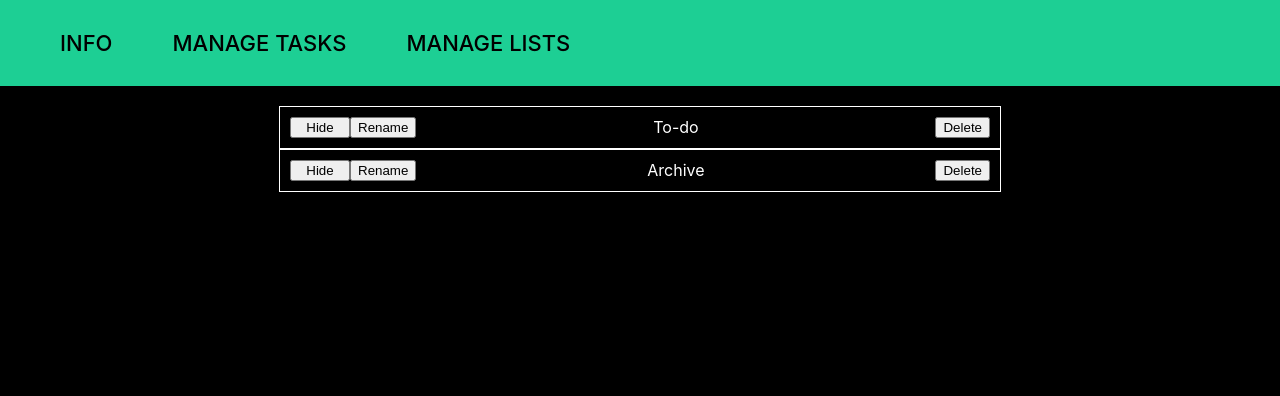
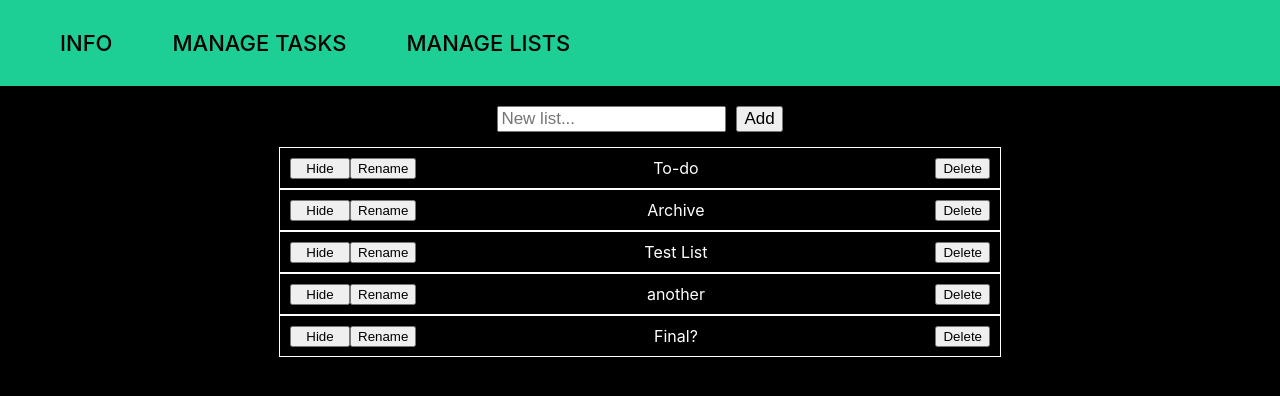
Before and after one commit to attealalahti/task-organizer, a React (Create React App) app: page /lists in a window 1280 px wide. Shown: the top 396 px of the page. Built offline with nearby package versions, Linux system fonts and the light colour scheme; data requests are answered from the project's data file.

Commit message:
Make tag creator into a generic component. Use it on lists page.

```diff
--- a/db.json
+++ b/db.json
@@ -43,6 +43,18 @@
         "66"
       ],
       "lastEdit": 1638825690602
+    },
+    {
+      "id": "82",
+      "content": "Task task",
+      "tagIds": [],
+      "lastEdit": 1638968476642
+    },
+    {
+      "id": "89",
+      "content": "Eat dinner.",
+      "tagIds": [],
+      "lastEdit": 1638969540217
     }
   ],
   "lists": [
@@ -52,7 +64,8 @@
       "taskIds": [
         "38",
         "71",
-        "32"
+        "32",
+        "82"
       ]
     },
     {
@@ -60,14 +73,36 @@
       "title": "Archive",
       "taskIds": [
         "72",
+        "89"
+      ]
+    },
+    {
+      "id": "89",
+      "title": "Test List",
+      "taskIds": [
         "24"
       ]
+    },
+    {
+      "id": "90",
+      "title": "another",
+      "taskIds": []
+    },
+    {
+      "id": "91",
+      "title": "Final?",
+      "taskIds": []
     }
   ],
-  "listOrder": [
-    "5",
-    "6"
-  ],
+  "listOrder": {
+    "order": [
+      "5",
+      "6",
+      "89",
+      "90",
+      "91"
+    ]
+  },
   "tags": [
     {
       "id": "65",
@@ -83,6 +118,6 @@
     }
   ],
   "autoIncrement": {
-    "next": 73
+    "next": 92
   }
 }
--- a/src/App.css
+++ b/src/App.css
@@ -161,10 +161,10 @@ form.EditTag input {
     width: 75px;
     margin-right: 10px;
 }
-.CreateTag {
+.CreateItem {
     margin: 15px;
 }
-.CreateTag form * {
+.CreateItem form * {
     margin-left: 5px;
     margin-right: 5px;
     font-size: 17px;
@@ -178,8 +178,6 @@ form.EditTag input {
     font-size: 20px;
 }
 .ListDraggableContainer {
-    display: flex;
-    flex-direction: column;
     margin: auto;
     width: fit-content;
 }
--- /dev/null
+++ b/src/ItemCreator.js
@@ -0,0 +1,32 @@
+import React from "react";
+
+class ItemCreator extends React.Component {
+    inputText = "";
+    render() {
+        return (
+            <div className="CreateItem">
+                <form
+                    onSubmit={(event) => {
+                        event.preventDefault();
+                        // Don't do anything if the input only has white space
+                        if (this.inputText.replace(/\s/g, "").length) {
+                            document.getElementById(this.props.id).value = "";
+                            this.props.onSubmit(this.inputText);
+                            this.inputText = "";
+                        }
+                    }}
+                >
+                    <input
+                        placeholder={this.props.placeholder}
+                        autoComplete="off"
+                        onChange={(event) => (this.inputText = event.target.value)}
+                        id={this.props.id}
+                    />
+                    <input type="submit" value="Add" />
+                </form>
+            </div>
+        );
+    }
+}
+
+export default ItemCreator;
--- a/src/ListsPage.js
+++ b/src/ListsPage.js
@@ -1,6 +1,7 @@
 import axios from "axios";
 import React from "react";
 import { DragDropContext, Droppable } from "react-beautiful-dnd";
+import ItemCreator from "./ItemCreator";
 import ListDraggable from "./ListDraggable";
 
 class ListsPage extends React.Component {
@@ -15,10 +16,30 @@ class ListsPage extends React.Component {
         this.setState({
             loading: false,
             lists: lists,
-            listOrder: listOrder,
+            listOrder: listOrder.order,
             nextId: autoIncrement.next,
         });
     }
+    handleNewListSubmit = async (newListTitle) => {
+        const newList = {
+            id: this.state.nextId.toString(),
+            title: newListTitle,
+            taskIds: [],
+        };
+        const newListOrder = [...this.state.listOrder, newList.id];
+        const newLists = [...this.state.lists, newList];
+        this.setState({
+            nextId: this.state.nextId + 1,
+            lists: newLists,
+            listOrder: newListOrder,
+        });
+        await axios.post("http://localhost:3010/lists", newList);
+        await axios.patch("http://localhost:3010/listOrder", { order: newListOrder });
+        await axios.patch("http://localhost:3010/autoIncrement", {
+            next: this.state.nextId,
+        });
+    };
+
     onDragEnd = async (result) => {
         console.log(result);
     };
@@ -28,6 +49,11 @@ class ListsPage extends React.Component {
         } else {
             return (
                 <div>
+                    <ItemCreator
+                        onSubmit={this.handleNewListSubmit}
+                        id="newListInput"
+                        placeholder="New list..."
+                    />
                     <DragDropContext onDragEnd={this.onDragEnd}>
                         <Droppable droppableId="lists">
                             {(provided) => (
--- a/src/TasksPage.js
+++ b/src/TasksPage.js
@@ -3,6 +3,7 @@ import { DragDropContext } from "react-beautiful-dnd";
 import ListDroppable from "./ListDroppable";
 import Tag from "./Tag";
 import axios from "axios";
+import ItemCreator from "./ItemCreator";
 
 class TasksPage extends React.Component {
     constructor(props) {
@@ -17,7 +18,6 @@ class TasksPage extends React.Component {
             nextId: NaN,
             searchText: "",
         };
-        this.newTagText = "";
     }
     async componentDidMount() {
         let tasks = (await axios.get("http://localhost:3010/tasks")).data;
@@ -29,7 +29,7 @@ class TasksPage extends React.Component {
             loading: false,
             tasks: tasks,
             lists: lists,
-            listOrder: listOrder,
+            listOrder: listOrder.order,
             tags: tags,
             nextId: autoIncrement.next,
         });
@@ -188,23 +188,15 @@ class TasksPage extends React.Component {
             tagIds: newTagIds,
         });
     };
-    handleNewTagSubmit = async (event) => {
-        event.preventDefault();
-        // Don't do anything if the input only has white space
-        if (this.newTagText.replace(/\s/g, "").length) {
-            const newTag = { id: this.state.nextId.toString(), name: this.newTagText };
+    handleNewTagSubmit = async (newTagText) => {
+        const newTag = { id: this.state.nextId.toString(), name: newTagText };
         const newTags = Array.from(this.state.tags);
         newTags.push(newTag);
         this.setState({ nextId: this.state.nextId + 1, tags: newTags });
-            document.getElementById("newTagInput").value = "";
         await axios.post("http://localhost:3010/tags", newTag);
         await axios.patch("http://localhost:3010/autoIncrement", {
             next: this.state.nextId,
         });
-        }
-    };
-    handleNewTagChange = (event) => {
-        this.newTagText = event.target.value;
     };
     handleTagCheckChange = (event, tagId) => {
         let newSelectedTags;
@@ -265,7 +257,6 @@ class TasksPage extends React.Component {
                     <div className="Search">
                         <form onSubmit={this.handleSearchSubmit}>
                             <input
-                                id="newTagInput"
                                 placeholder="Search tasks..."
                                 autoComplete="off"
                                 type="search"
@@ -273,17 +264,11 @@ class TasksPage extends React.Component {
                             />
                         </form>
                     </div>
-                    <div className="CreateTag">
-                        <form onSubmit={this.handleNewTagSubmit}>
-                            <input
+                    <ItemCreator
+                        onSubmit={this.handleNewTagSubmit}
                         id="newTagInput"
                         placeholder="New tag..."
-                                autoComplete="off"
-                                onChange={this.handleNewTagChange}
                     />
-                            <input type="submit" value="Add" />
-                        </form>
-                    </div>
                     <div className="TagContainer">
                         <div className="Tag">
                             <form className="Check">
```
Lines whose indentation alone changed are shown as unchanged.
